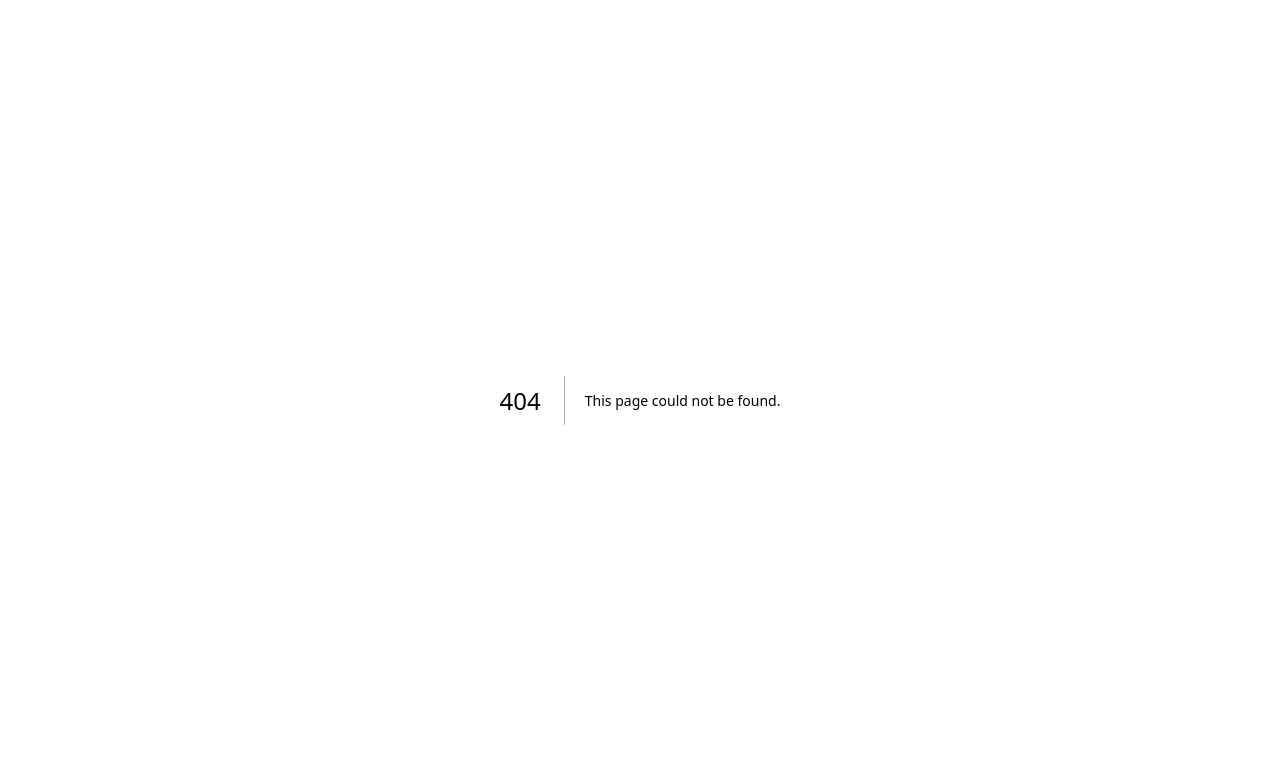
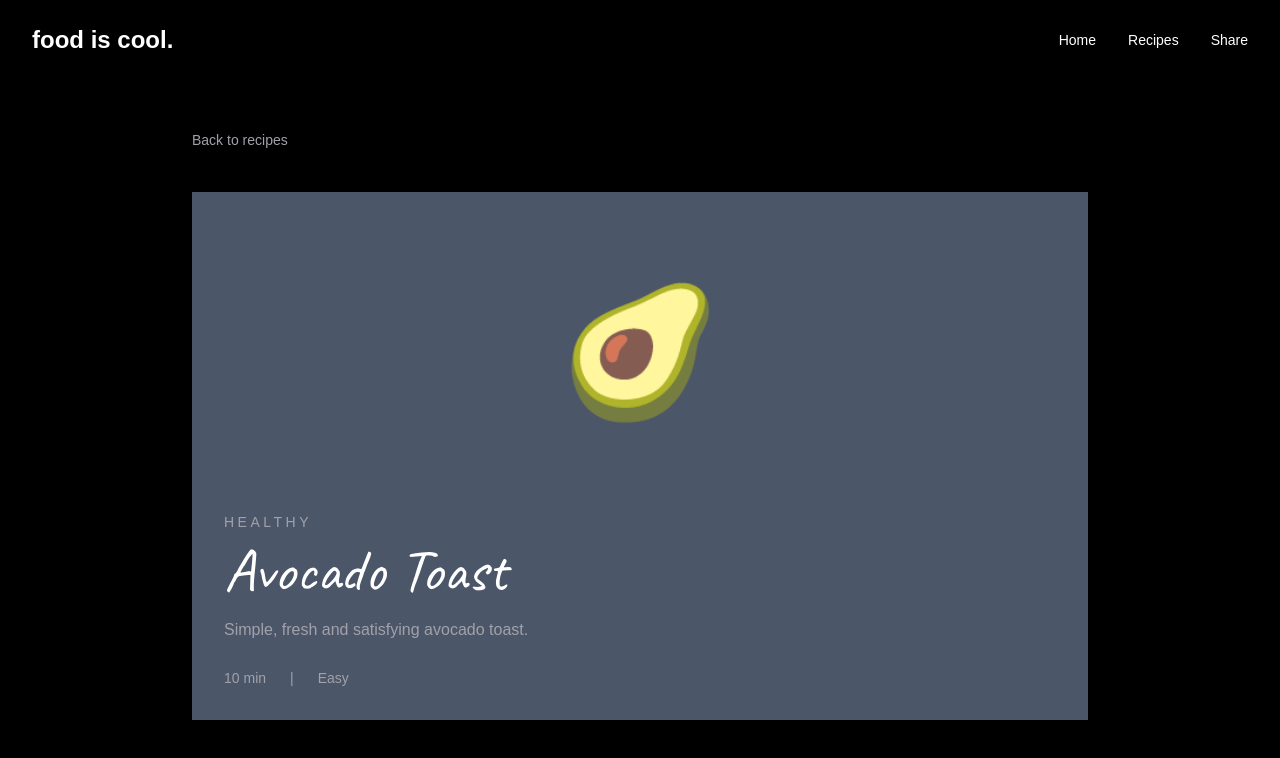
Before and after one commit to enkay1309/uwansum-website, a Next.js app: page /recipes/avocado-toast in a window 1280 px wide. Before the commit this address had no page. Shown: the top 758 px of the page. Built offline with nearby package versions, Linux system fonts and the light colour scheme.

Commit message:
added recipes and navbar

```diff
--- a/app/page.tsx
+++ b/app/page.tsx
@@ -1,6 +1,6 @@
-"use client";
 
-import { useState } from "react";
+import Link from "next/link";
+
 import Navbar from "@/components/navbar";
 
 export default function Home() {
@@ -8,7 +8,7 @@ export default function Home() {
     <main>
       <Navbar />
 
-      <section className= "px-8 pb-24 pt-20">
+      <section className= "px-8 pb-24 pt-24">
         <div className="mx-auto max-w-6xl">
           <p className="mb-4 text-sm tracking-[0.30em] text-center text-[var(--muted)]">
             ✨COOK✨  WITH KENNY SONG
@@ -46,47 +46,63 @@ export default function Home() {
           <div className="relative h-[500px] overflow-hidden  bg-[#4c5669]">
 
 
-            <button className="absolute left-[10%] top-[20%] rotate-[-10deg] transition hover:scale-110">
+            <Link
+            href="/recipes?craving=sweet"
+             className="absolute left-[10%] top-[20%] rotate-[-10deg] transition hover:scale-110">
               <div className="text-7xl">🍰</div>
               <p className="mt-1 text-sm">Sweet?</p>
-            </button>
+            </Link>
 
 
-            <button className="absolute left-[30%] top-[10%] rotate-[8deg] transition hover:scale-110">
+            <Link
+            href="/recipes?craving=comforting"
+             className="absolute left-[30%] top-[10%] rotate-[8deg] transition hover:scale-110">
               <div className="text-7xl">🍜</div>
               <p className="mt-1 text-sm">Comforting?</p>
-            </button>
+            </Link>
 
-            <button className="absolute right-[25%] top-[15%] rotate-[-8deg] transition hover:scale-110">
+            <Link
+            href="/recipes?craving=lazy"
+             className="absolute right-[25%] top-[15%] rotate-[-8deg] transition hover:scale-110">
               <div className="text-7xl">🍟</div>
               <p className="mt-1 text-sm">Lazy?</p>
-            </button>
+            </Link>
 
 
-            <button className="absolute right-[8%] top-[32%] rotate-[15deg] transition hover:scale-110">
+            <Link
+            href="/recipes?craving=spicy"
+             className="absolute right-[8%] top-[32%] rotate-[15deg] transition hover:scale-110">
               <div className="text-7xl">🌶️</div>
               <p className="mt-1 text-sm">Spicy?</p>
-            </button>
+            </Link>
 
 
-            <button className="absolute bottom-[15%] left-[15%] rotate-[10deg] transition hover:scale-110">
+
+            <Link
+            href="/recipes?craving=crispy"
+             className="absolute bottom-[15%] left-[15%] rotate-[10deg] transition hover:scale-110">
               <div className="text-7xl">🍘</div>
               <p className="mt-1 text-sm">Crispy?</p>
-            </button>
+            </Link>
 
 
-            <button className="absolute bottom-[8%] left-[42%] rotate-[-7deg] transition hover:scale-110">
+            <Link
+            href="/recipes?craving=healthy"
+             className="absolute bottom-[8%] left-[42%] rotate-[-7deg] transition hover:scale-110">
               <div className="text-7xl">🥑</div>
               <p className="mt-1 text-sm">Healthy?</p>
-            </button>
+            </Link>
 
 
-            <button className="absolute bottom-[14%] right-[12%] rotate-[12deg] transition hover:scale-110">
+            <Link
+            href="/recipes?craving=creamy"
+             className="absolute bottom-[14%] right-[12%] rotate-[12deg] transition hover:scale-110">
               <div className="text-7xl">🍮</div>
               <p className="mt-1 text-sm">Creamy?</p>
-            </button>
+            </Link>
 
-            {/* Center text */}
+
+
             <div className="absolute left-1/2 top-1/2 -translate-x-1/2 -translate-y-1/2 text-center">
               <p className="text-sm uppercase tracking-[0.2em] text-[var(--muted)]">
                 The kitchen
--- /dev/null
+++ b/app/recipes/[slug]/page.tsx
@@ -0,0 +1,67 @@
+import Link from "next/link";
+import { notFound } from "next/navigation";
+
+import Navbar from "@/components/navbar";
+import { recipes } from "@/data/recipes";
+
+export default async function RecipePage({
+  params,
+}: {
+  params: Promise<{ slug: string }>;
+}) {
+  const { slug } = await params;
+
+  const recipe = recipes.find((item) => item.slug === slug);
+
+  if (!recipe) {
+    notFound();
+  }
+
+  return (
+    <main>
+      <Navbar />
+
+      <section className="px-8 py-12">
+        <div className="mx-auto max-w-4xl">
+
+          <Link
+            href="/recipes"
+            className="text-sm text-[var(--muted)] "
+          >
+             Back to recipes
+          </Link>
+
+          <div className="mt-10 bg-[#4c5669] p-8">
+
+            <div className="flex h-64 items-center justify-center text-9xl">
+              {recipe.emoji}
+            </div>
+
+            <p className="mt-8 text-sm uppercase tracking-[0.25em] text-[var(--muted)]">
+              {recipe.craving}
+            </p>
+
+            <h1
+              className="mt-2 text-6xl"
+              style={{ fontFamily: "var(--font-caveat)" }}
+            >
+              {recipe.name}
+            </h1>
+
+            <p className="mt-4 max-w-2xl leading-7 text-[var(--muted)]">
+              {recipe.description}
+            </p>
+
+            <div className="mt-6 flex gap-6 text-sm text-[var(--muted)]">
+              <span>{recipe.time} min</span>
+              <span>|</span>
+              <span>{recipe.difficulty}</span>
+            </div>
+
+          </div>
+
+        </div>
+      </section>
+    </main>
+  );
+}
--- a/app/recipes/page.tsx
+++ b/app/recipes/page.tsx
@@ -1,5 +1,6 @@
 "use client";
-
+import Navbar from "@/components/navbar";
+import Link from "next/link";
 import {recipes} from "@/data/recipes";
 import {useSearchParams} from "next/navigation";
 
@@ -9,10 +10,11 @@ export default function Recipes() {
 
     const filteredRecipes= craving? recipes.filter((recipe) => recipe.craving === craving) : recipes;
     return (
-         <main className="px-8 py-12">
+         <main >
+            <Navbar />
       <div className="mx-auto max-w-6xl">
 
-        <p className="text-sm uppercase tracking-[0.25em] text-[var(--muted)]">
+        <p className="text-sm uppercase mb-3 tracking-[0.25em] text-[var(--muted)]">
           recipes for you
         </p>
 
@@ -26,13 +28,14 @@ export default function Recipes() {
           {filteredRecipes.map((recipe) => (
             <div
               key={recipe.name}
-              className=" bg-[#ebe3d5] p-6 transition hover:scale-105 hover:shadow-lg"
+              className=" bg-[#4c5669] p-6 transition hover:scale-105 hover:shadow-lg"
             >
               <div className="flex h-48 items-center justify-center text-8xl">
                 {recipe.emoji}
               </div>
 
-              <h2 className="mt-5 text-2xl font-semibold">
+              <h2 className="mt-5 text-4xl font-bold"
+              style={{ fontFamily: "var(--font-caveat)" }}>
                 {recipe.name}
               </h2>
 
@@ -45,6 +48,13 @@ export default function Recipes() {
                 <span>|</span>
                 <span>{recipe.difficulty}</span>
               </div>
+
+              <Link
+                href={`/recipes/${recipe.slug}`}
+                className="mt-6 inline-block text-sm font-medium underline underline-offset-4">
+
+                View recipe
+                </Link>
             </div>
           ))}
 
--- /dev/null
+++ b/app/share/page.tsx
@@ -0,0 +1,51 @@
+import Navbar from "@/components/navbar";
+
+export default function Pantry() {
+  return (
+    <main>
+      <Navbar />
+
+      <section className="px-8 py-12">
+        <div className="mx-auto max-w-6xl">
+
+          <p className="text-sm uppercase tracking-[0.25em] text-[var(--muted)]">
+            your kitchen
+          </p>
+
+          <h1
+            className="mt-2 text-6xl"
+            style={{ fontFamily: "var(--font-caveat)" }}
+          >
+            What's in your pantry?
+          </h1>
+
+          <p className="mt-4 max-w-xl leading-7 text-[var(--muted)]">
+            Tell us what ingredients you already have and we'll help you
+            figure out what you can make.
+          </p>
+
+          <div className="mt-12 max-w-2xl bg-[#ebe3d5] p-8">
+
+            <label className="text-sm font-medium">
+              Add ingredients
+            </label>
+
+            <input
+              type="text"
+              placeholder="e.g. eggs, tomatoes, cheese..."
+              className="mt-3 w-full border border-black/20 bg-white px-4 py-3 outline-none"
+            />
+
+            <button
+              className="mt-5 rounded-full bg-[var(--foreground)] px-6 py-3 text-sm font-medium text-[var(--background)] transition hover:scale-105"
+            >
+              Save Pantry
+            </button>
+
+          </div>
+
+        </div>
+      </section>
+    </main>
+  );
+}
--- a/components/navbar.tsx
+++ b/components/navbar.tsx
@@ -9,8 +9,9 @@ export default function Navbar(){
 
             <div className= "flex items-center gap-8 text-sm">
                 <Link href="/">Home</Link>
-                <Link href="/">Recipes</Link>
-                <Link href="/">Pantry</Link>
+                <Link href="/recipes">Recipes</Link>
+                <Link href="/share">Share</Link>
+
             </div>
         </nav>
     );
--- a/data/recipes.ts
+++ b/data/recipes.ts
@@ -1,5 +1,6 @@
 export type Recipe = {
   name: string;
+  slug: string;
   description: string;
   craving: string;
   time: number;
@@ -10,6 +11,7 @@ export type Recipe = {
 export const recipes: Recipe[] = [
   {
     name: "Creamy Garlic Pasta",
+    slug: "chocolate-mug-cake",
     description: "A rich and comforting pasta with garlic and parmesan.",
     craving: "creamy",
     time: 25,
@@ -18,6 +20,7 @@ export const recipes: Recipe[] = [
   },
   {
     name: "Spicy Chilli Noodles",
+    slug: "spicy-chilli-noodles",
     description: "Hot, garlicky noodles for when you want something spicy.",
     craving: "spicy",
     time: 15,
@@ -27,6 +30,7 @@ export const recipes: Recipe[] = [
 
   {
     name: "Chocolate Mug Cake",
+    slug: "chocolate-mug-cake",
     description: "A warm chocolate cake you can make in minutes.",
     craving: "sweet",
     time: 8,
@@ -36,6 +40,7 @@ export const recipes: Recipe[] = [
 
   {
     name: "Crispy Potato Bites",
+    slug: "crispy-potato-bites",
     description: "Golden crispy potatoes.",
     craving: "crispy",
     time: 30,
@@ -45,6 +50,7 @@ export const recipes: Recipe[] = [
 
   {
     name: "Comfort Ramen",
+    slug: "comfort-ramen",
     description: "A warm bowl of noodles for the ultimate comfort meal.",
     craving: "comforting",
     time: 20,
@@ -53,6 +59,7 @@ export const recipes: Recipe[] = [
   },
   {
     name: "Avocado Toast",
+    slug: "avocado-toast",
     description: "Simple, fresh and satisfying avocado toast.",
     craving: "healthy",
     time: 10,
@@ -61,6 +68,7 @@ export const recipes: Recipe[] = [
   },
   {
     name: "French Toast",
+    slug: "french-toast",
     description: "Golden French toast with a sweet buttery finish.",
     craving: "sweet",
     time: 15,
@@ -69,6 +77,7 @@ export const recipes: Recipe[] = [
   },
   {
     name: "Creamy Tomato Pasta",
+    slug: "creamy-tomato-pasta",
     description: "Tomato pasta made extra silky and creamy.",
     craving: "creamy",
     time: 25,
```
